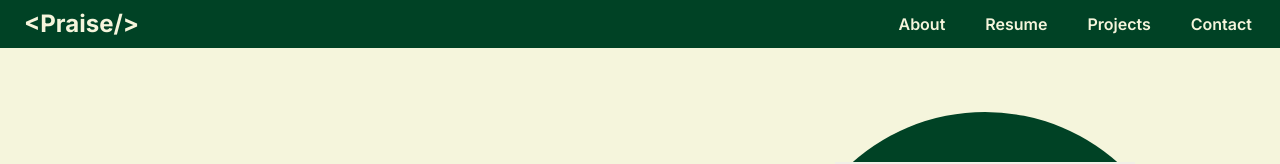
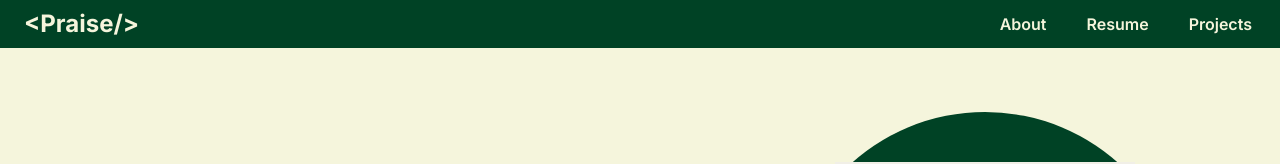
Before and after one commit to praisepelumi/new-portfolio-website, a Next.js app: page / in a window 1280 px wide. Shown: the top 164 px of the page. Built offline with nearby package versions, Linux system fonts and the light colour scheme.

Commit message:
removed contact navlink

```diff
--- a/src/app/components/NavBar.jsx
+++ b/src/app/components/NavBar.jsx
@@ -17,10 +17,6 @@ const navLinks = [
   {
   title: "Projects",
   path: "#projects",
-  },
-  {
-  title: "Contact",
-  path: "#contact",
   },
 ];
 
```
